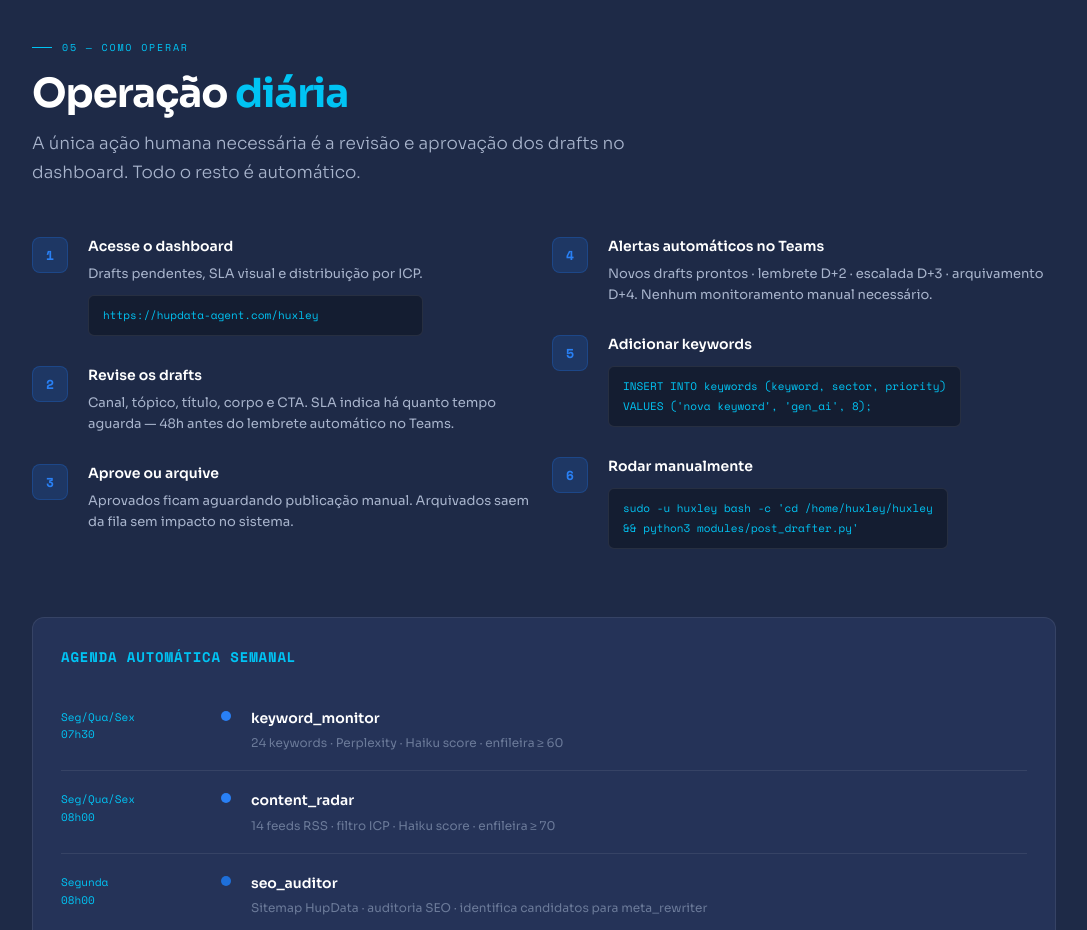
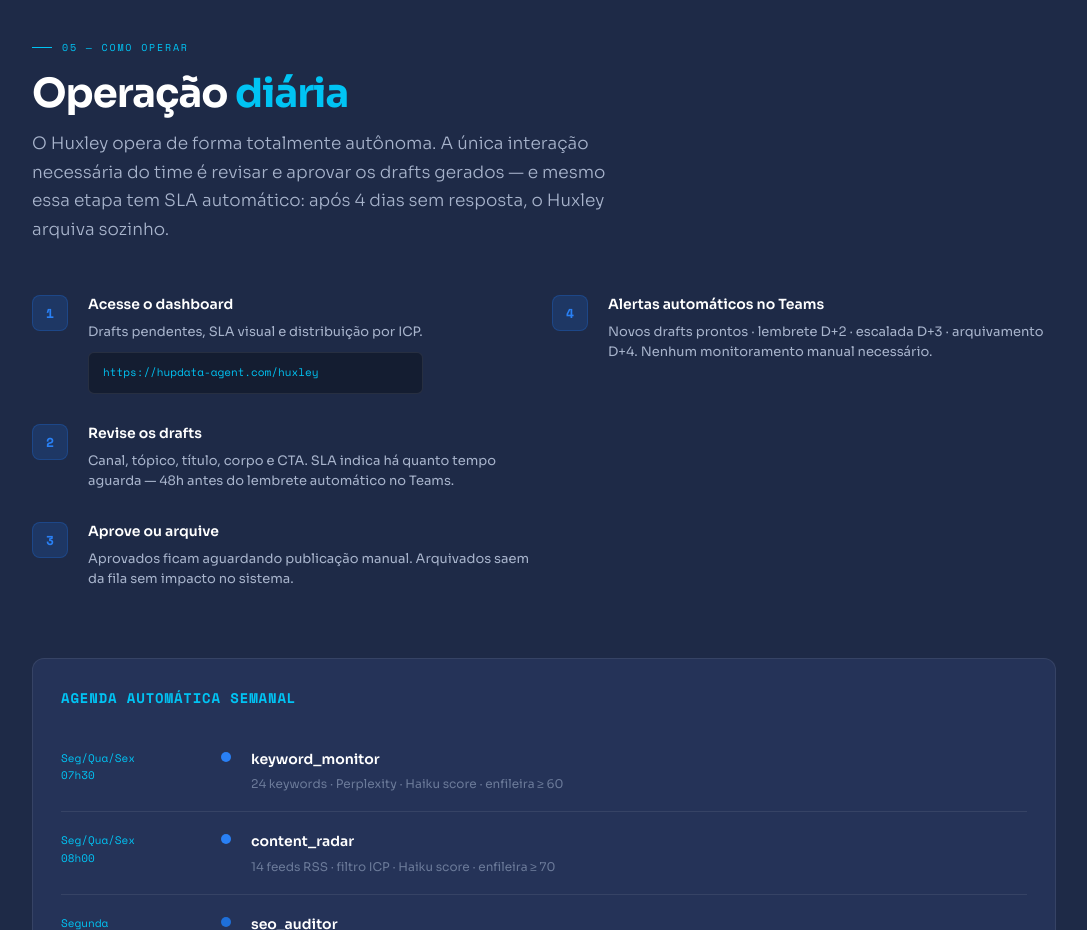
Before and after one commit to estanislao/apresentacaohuxley, a plain HTML site: page index.html in a window 1280 px wide. Shown: the part 5280-6210 px from the top of the page, without its empty margins (96-1183 px from the left). Drawn offline with nearby package versions, Linux system fonts and the light colour scheme.

Commit message:
Update index.html

```diff
--- a/index.html
+++ b/index.html
@@ -734,7 +734,7 @@ body{
 <section class="section">
   <div class="section-tag">05 — como operar</div>
   <div class="section-title">Operação <em>diária</em></div>
-  <div class="section-lead">A única ação humana necessária é a revisão e aprovação dos drafts no dashboard. Todo o resto é automático.</div>
+  <div class="section-lead">O Huxley opera de forma totalmente autônoma. A única interação necessária do time é revisar e aprovar os drafts gerados — e mesmo essa etapa tem SLA automático: após 4 dias sem resposta, o Huxley arquiva sozinho.</div>
 
   <div class="cards cards-2" style="margin-bottom:40px">
     <div>
@@ -769,20 +769,8 @@ body{
           <div class="op-body">Novos drafts prontos · lembrete D+2 · escalada D+3 · arquivamento D+4. Nenhum monitoramento manual necessário.</div>
         </div>
       </div>
-      <div class="op-step">
-        <div class="op-num">5</div>
-        <div>
-          <div class="op-title">Adicionar keywords</div>
-          <div class="op-code">INSERT INTO keywords (keyword, sector, priority)<br>VALUES ('nova keyword', 'gen_ai', 8);</div>
-        </div>
-      </div>
-      <div class="op-step">
-        <div class="op-num">6</div>
-        <div>
-          <div class="op-title">Rodar manualmente</div>
-          <div class="op-code">sudo -u huxley bash -c 'cd /home/huxley/huxley<br>&& python3 modules/post_drafter.py'</div>
-        </div>
-      </div>
+
+
     </div>
   </div>
 
```
